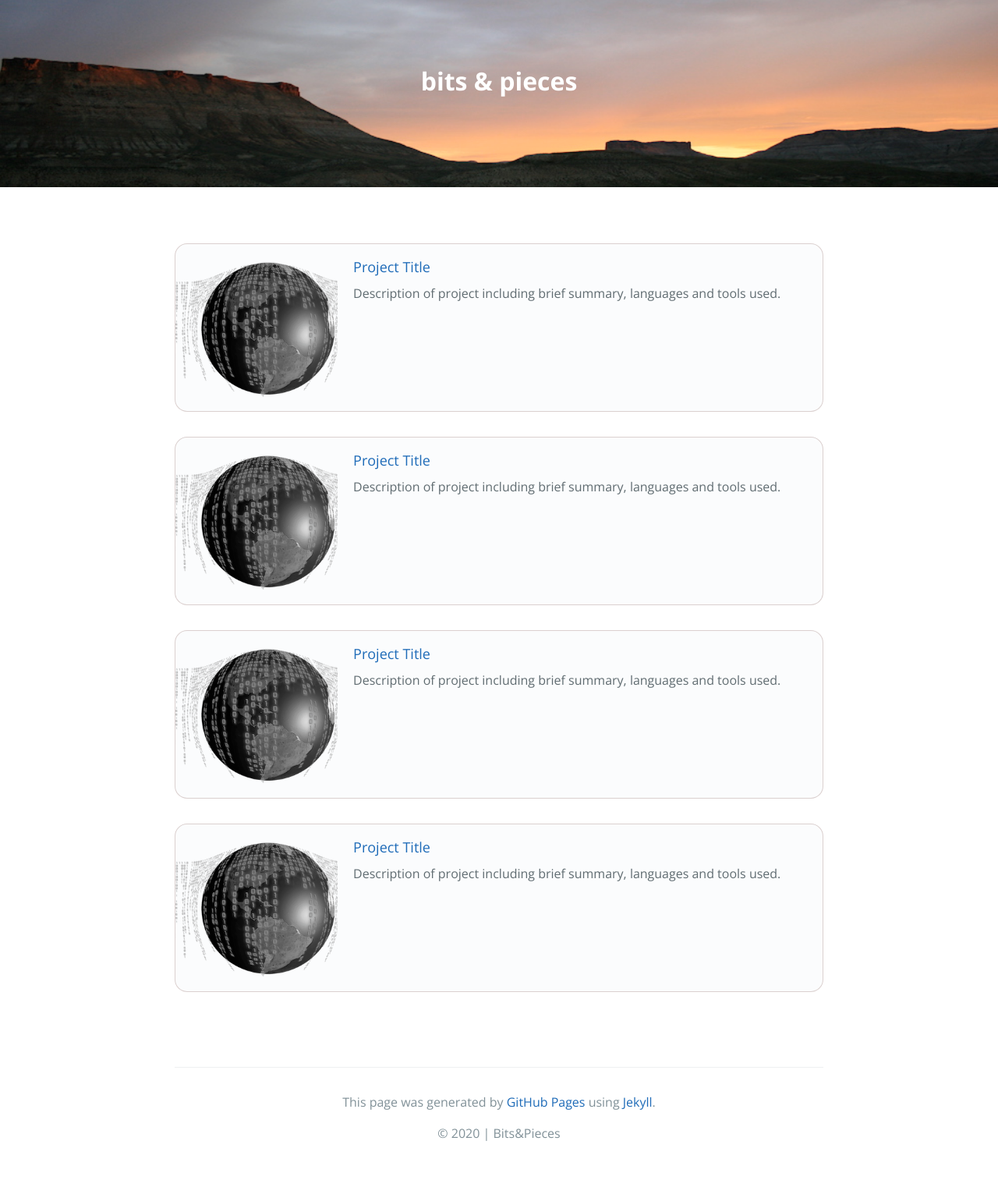
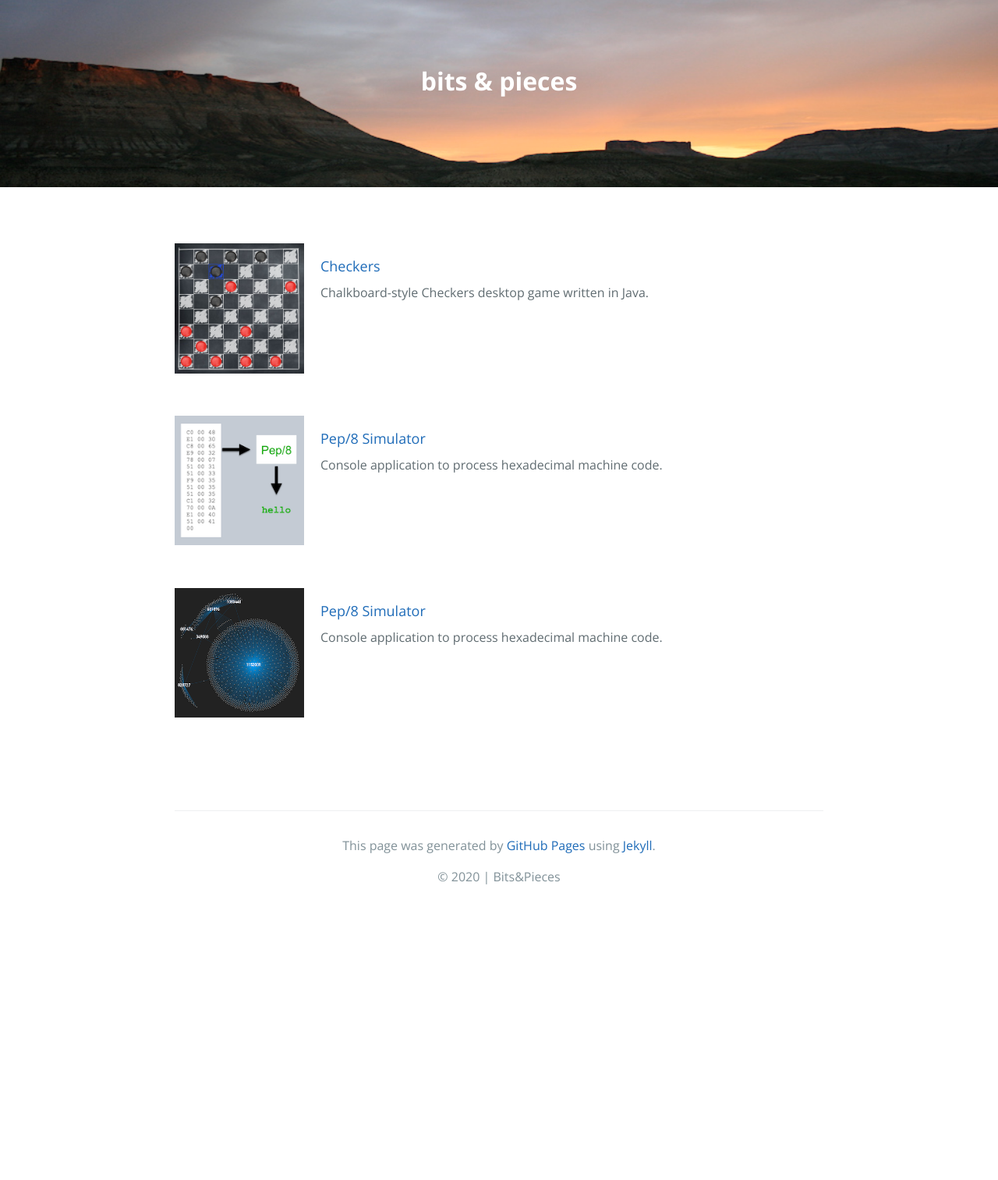
Before and after one commit to gdpeters/gdpeters.github.io, a Jekyll site: the page built from README.md, in a window 1280 px wide. Shown: the whole page at 78% size. Built offline with Jekyll 4.4.1, drawn with Linux system fonts in a browser that asks for light colours; our own code applies the rules of GitHub Pages for plain Markdown files; the repository's description, which GitHub fills in, is left out; after the commit the page ends 1184 px from its top, so only the background shows below that.

Commit message:
updated projects

```diff
--- a/_layouts/default.html
+++ b/_layouts/default.html
@@ -40,57 +40,40 @@
       <section id="projects" class="projects">
         <div class="card">
           <div class="card-img">
-            <a href="https://github.com/gdpeters/PEP8-Simulator"><img src="/images/world-300x300-grey.png" alt=""></a>
-            <a href="https://github.com/gdpeters/PEP8-Simulator"><img src="/images/world-300x300.png" class="img-color" alt=""></a>
+            <a href="https://github.com/gdpeters/Checkers"><img src="/images/checkers.png" class="img-color" alt=""></a>
           </div>
           <div class="card-info">
             <div class="card-title">
-              <a target="_blank" href="https://github.com/gdpeters/PEP8-Simulator">Project Title</a>
+              <a target="_blank" href="https://github.com/gdpeters/Checkers">Checkers</a>
             </div>
             <div class="card-text">
-              Description of project including brief summary, languages and tools used.
+              Chalkboard-style Checkers desktop game written in Java.
             </div>
           </div>
         </div>
         <div class="card">
           <div class="card-img">
-            <a href="https://github.com/gdpeters/PEP8-Simulator"><img src="/images/world-300x300-grey.png" alt=""></a>
-            <a href="https://github.com/gdpeters/PEP8-Simulator"><img src="/images/world-300x300.png" class="img-color" alt=""></a>
+            <a href="https://github.com/gdpeters/PEP8-Simulator"><img src="/images/pep8-hello.png" class="img-color" alt=""></a>
           </div>
           <div class="card-info">
             <div class="card-title">
-              <a target="_blank" href="https://github.com/gdpeters/PEP8-Simulator">Project Title</a>
+              <a target="_blank" href="https://github.com/gdpeters/PEP8-Simulator">Pep/8 Simulator</a>
             </div>
             <div class="card-text">
-              Description of project including brief summary, languages and tools used.
+              Console application to process hexadecimal machine code.
             </div>
           </div>
         </div>
         <div class="card">
           <div class="card-img">
-            <a href="https://github.com/gdpeters/PEP8-Simulator"><img src="/images/world-300x300-grey.png" alt=""></a>
-            <a href="https://github.com/gdpeters/PEP8-Simulator"><img src="/images/world-300x300.png" class="img-color" alt=""></a>
+            <a href="https://github.com/gdpeters/PEP8-Simulator"><img src="/images/acm-300x300.png" class="img-color" alt=""></a>
           </div>
           <div class="card-info">
             <div class="card-title">
-              <a target="_blank" href="https://github.com/gdpeters/PEP8-Simulator">Project Title</a>
+              <a target="_blank" href="https://github.com/gdpeters/PEP8-Simulator">Pep/8 Simulator</a>
             </div>
             <div class="card-text">
-              Description of project including brief summary, languages and tools used.
-            </div>
-          </div>
-        </div>
-        <div class="card">
-          <div class="card-img">
-            <a href="https://github.com/gdpeters/PEP8-Simulator"><img src="/images/world-300x300-grey.png" alt=""></a>
-            <a href="https://github.com/gdpeters/PEP8-Simulator"><img src="/images/world-300x300.png" class="img-color" alt=""></a>
-          </div>
-          <div class="card-info">
-            <div class="card-title">
-              <a target="_blank" href="https://github.com/gdpeters/PEP8-Simulator">Project Title</a>
-            </div>
-            <div class="card-text">
-              Description of project including brief summary, languages and tools used.
+              Console application to process hexadecimal machine code.
             </div>
           </div>
         </div>
--- a/_sass/jekyll-theme-cayman.scss
+++ b/_sass/jekyll-theme-cayman.scss
@@ -413,35 +413,37 @@ a {
 
 .card {
   display: block;
-  border-style: solid;
-  border-width: 1px;
-  border-radius: 1rem;
-  border-color: rgba(90, 30, 20, 0.2);
-  background-color: rgba(181, 195, 213, 0.05);
+ // border-bottom: 1px solid black;
+//  border-style: solid;
+//  border-width: 1px;
+//  border-radius: 1rem;
+ // border-color: rgba(90, 30, 20, 0.2);
+//  background-color: rgba(181, 195, 213, 0.05);
   //border-color: rgba(209, 118, 26, 0.2);
   //background-color: rgba(190, 184, 178, 0.15);
-  margin-bottom: 2rem;
+  margin-bottom: 3rem;
 
 }
 
 .card-img {
-  width: 25%;
+  width: 20%;
   height: auto;
   position: relative;
   display: inline-block;
 }
 
 .card .img-color {
-  display: none;
-  position: absolute;
-  top: 0;
-  left: 0;
+//  display: none;
+  position: relative;
+  display: inline;
+  //top: 0;
+ // left: 0;
   z-index: 99;
 }
 
-.card-img:hover .img-color{
-  display: inline;
-}
+//.card-img:hover .img-color{
+//  display: inline;
+//}
 
 .card-info {
   display: inline-block;
```
Also changed, not shown: images/checkers.png (added), images/pep8-hello.png (added), images/stock/ai-300x300.jpg (renamed from images/ai-300x300.jpg), images/stock/binary-300x300.jpg (renamed from images/binary-300x300.jpg), images/stock/world-300x300-grey.png (renamed from images/world-300x300-grey.png), images/stock/world-300x300.png (renamed from images/world-300x300.png), 2 other files.
